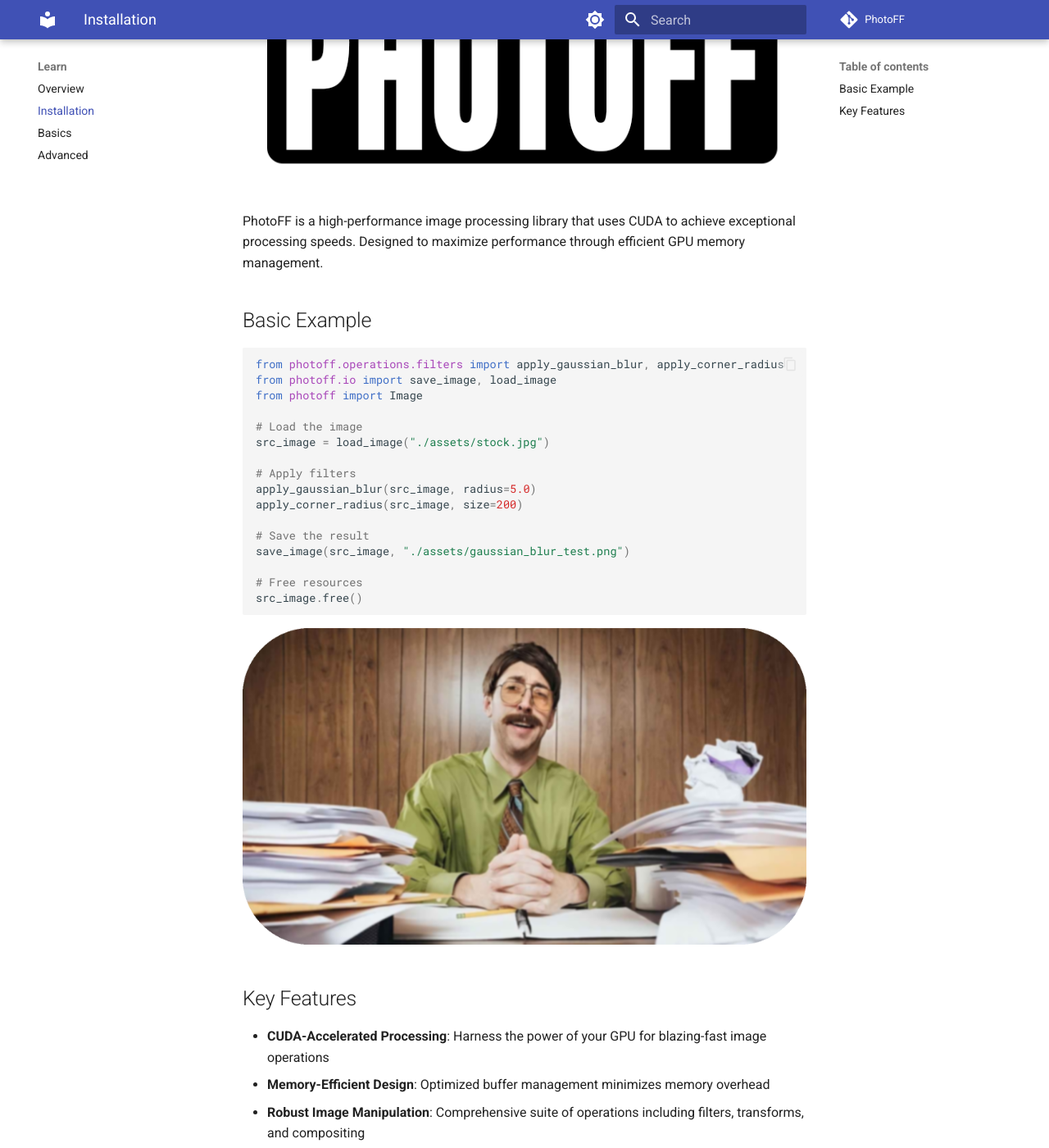
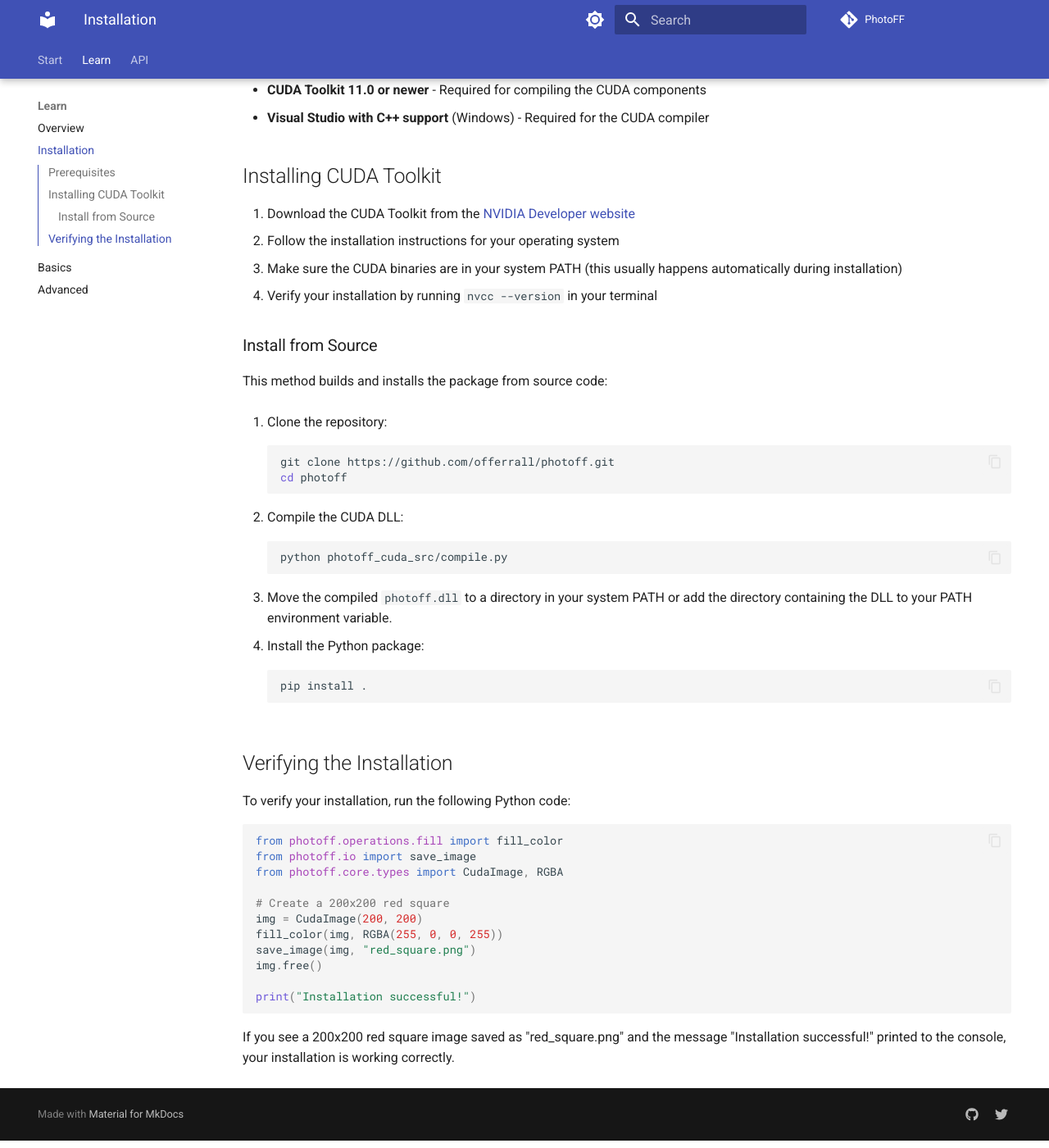
Before and after one commit to offerrall/photoff, an MkDocs documentation site: the page built from docs/installation.md, in a window 1280 px wide and 1400 px high, scrolled down 290 px. Shown: the whole window at 82% size. Built offline with MkDocs 1.6.1 and Material for MkDocs 9.7.7, drawn with Linux system fonts in a browser that asks for light colours; comment, search, counter and statistics services are not loaded; some of the changed text lies outside the part shown.

Commit message:
Update installation guide in installation.md and enhance mkdocs.yml configuration

````diff
--- a/docs/installation.md
+++ b/docs/installation.md
@@ -1,34 +1,58 @@
-![Logo](https://raw.githubusercontent.com/offerrall/photoff/refs/heads/main/assets/logo_lib.png)
+## Prerequisites
 
-PhotoFF is a high-performance image processing library that uses CUDA to achieve exceptional processing speeds. Designed to maximize performance through efficient GPU memory management.
+Before installing PhotoFF, ensure you have the following prerequisites:
 
-## Basic Example
+- **Python 3.9 or newer**
+- **NVIDIA GPU with CUDA support**
+- **CUDA Toolkit 11.0 or newer** - Required for compiling the CUDA components
+- **Visual Studio with C++ support** (Windows) - Required for the CUDA compiler
+
+## Installing CUDA Toolkit
+
+1. Download the CUDA Toolkit from the [NVIDIA Developer website](https://developer.nvidia.com/cuda-downloads)
+2. Follow the installation instructions for your operating system
+3. Make sure the CUDA binaries are in your system PATH (this usually happens automatically during installation)
+4. Verify your installation by running `nvcc --version` in your terminal
+
+### Install from Source
+
+This method builds and installs the package from source code:
+
+1. Clone the repository:
+   ```bash
+   git clone https://github.com/offerrall/photoff.git
+   cd photoff
+   ```
+
+2. Compile the CUDA DLL:
+   ```bash
+   python photoff_cuda_src/compile.py
+   ```
+
+3. Move the compiled `photoff.dll` to a directory in your system PATH or add the directory containing the DLL to your PATH environment variable.
+
+4. Install the Python package:
+   ```bash
+   pip install .
+   ```
+
+
+## Verifying the Installation
+
+To verify your installation, run the following Python code:
 
 ```python
-from photoff.operations.filters import apply_gaussian_blur, apply_corner_radius
-from photoff.io import save_image, load_image
-from photoff import Image
+from photoff.operations.fill import fill_color
+from photoff.io import save_image
+from photoff.core.types import CudaImage, RGBA
 
-# Load the image
-src_image = load_image("./assets/stock.jpg")
+# Create a 200x200 red square
+img = CudaImage(200, 200)
+fill_color(img, RGBA(255, 0, 0, 255))
+save_image(img, "red_square.png")
+img.free()
 
-# Apply filters
-apply_gaussian_blur(src_image, radius=5.0)
-apply_corner_radius(src_image, size=200)
-
-# Save the result
-save_image(src_image, "./assets/gaussian_blur_test.png")
-
-# Free resources
-src_image.free()
+print("Installation successful!")
 ```
 
-![Gaussian Blur Test](https://raw.githubusercontent.com/offerrall/photoff/refs/heads/main/assets/gaussian_blur_test.png)
-
-## Key Features
-
-- **CUDA-Accelerated Processing**: Harness the power of your GPU for blazing-fast image operations
-- **Memory-Efficient Design**: Optimized buffer management minimizes memory overhead
-- **Robust Image Manipulation**: Comprehensive suite of operations including filters, transforms, and compositing
-- **Pythonic Interface**: Clean, intuitive API designed for both beginners and advanced users
-- **Seamless Integration**: Works with common image formats through PIL interoperability
+If you see a 200x200 red square image saved as "red_square.png" and the message "Installation successful!" printed to the console, your installation is working correctly.
--- a/mkdocs.yml
+++ b/mkdocs.yml
@@ -15,16 +15,21 @@ theme:
     - navigation.indexes
     - content.code.copy
     - content.code.annotate
+    - toc.integrate
+    - navigation.tabs.sticky
+    - navigation.top
+    - hide:
+        - toc.title
   palette:
-    # Modo oscuro por defecto
+    # Dark mode (default)
     - media: "(prefers-color-scheme: dark)"
       scheme: slate
       primary: indigo
       accent: indigo
       toggle:
         icon: material/brightness-4
-        name: Light mode6
-    # Alternativa de modo claro
+        name: Light mode
+    # Light mode alternative
     - media: "(prefers-color-scheme: light)"
       scheme: default
       primary: indigo
````
